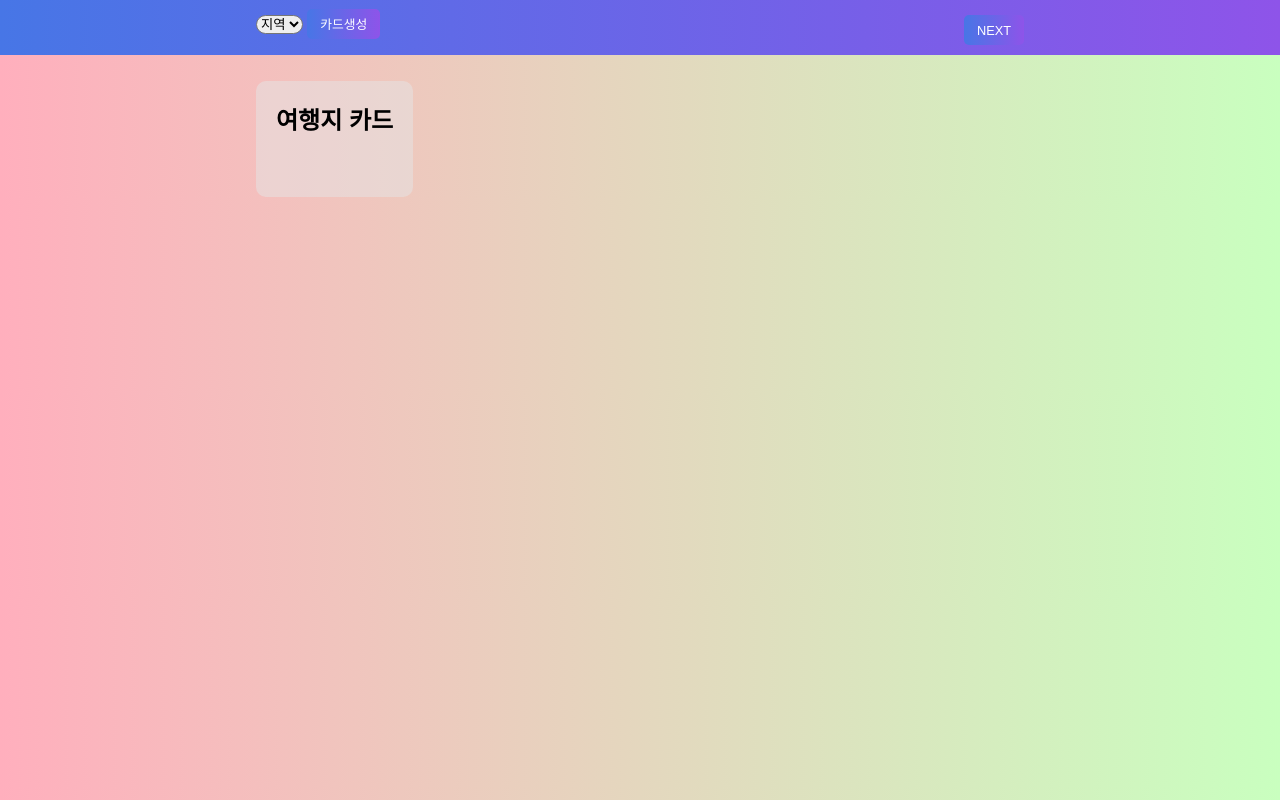
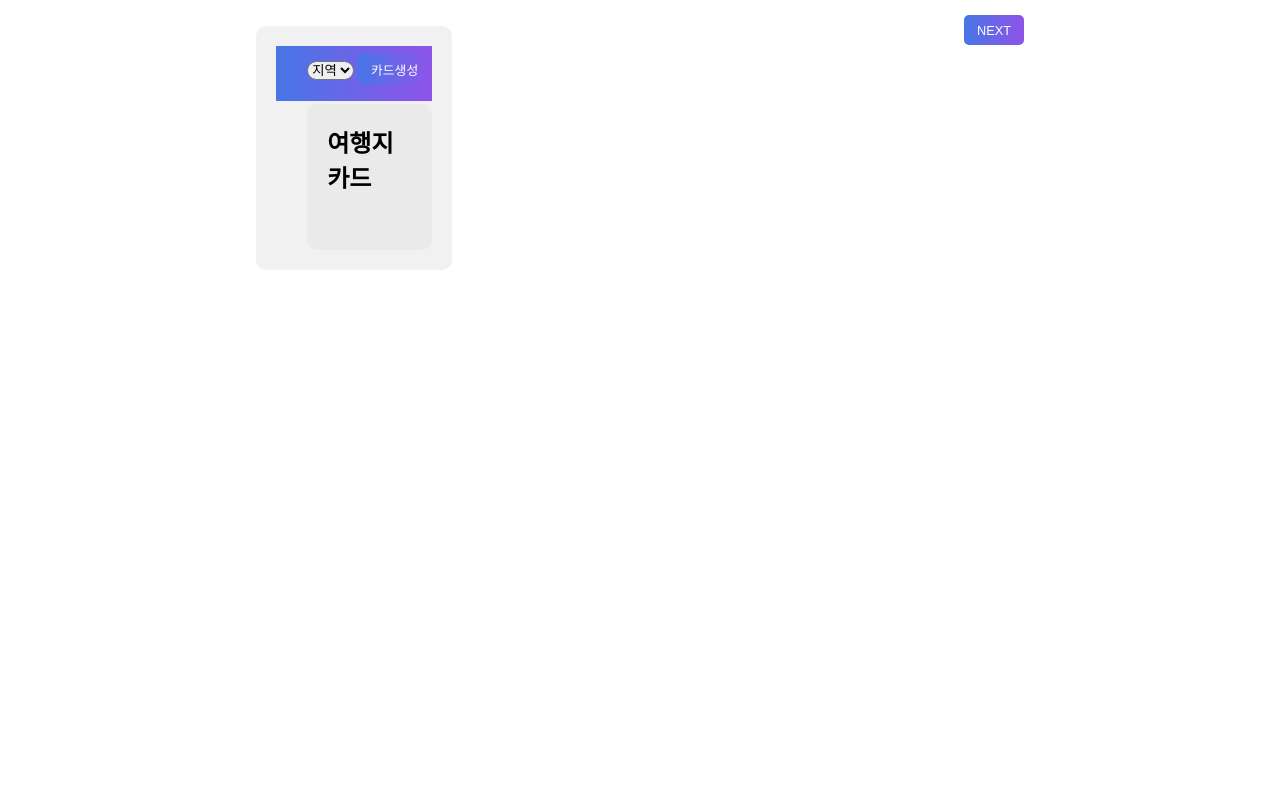
Before and after one commit to Tedhoon/Triphub_, a Django app: page /place_select/ in a window 1280 px wide. Run offline with Django 3.2, Linux system fonts and the light colour scheme.

Commit message:
add select_place

```diff
--- a/backend/src/Triphub_Place/templates/place_select.html
+++ b/backend/src/Triphub_Place/templates/place_select.html
@@ -1,26 +1,9 @@
-<!DOCTYPE html>
-<html lang="en">
-<head>
-    <meta charset="UTF-8">
-    <meta name="viewport" content="width=device-width, initial-scale=1.0">
-    <meta http-equiv="X-UA-Compatible" content="ie=edge">
-    <title>Document</title>
-
 
 
 <style>
-
-        @import url('https://fonts.googleapis.com/css?family=Nanum+Pen+Script&display=swap');
-
-
         body{
 
-            font-family: 'Nanum Pen Script', cursive;
-
-            background: rgba(201, 255, 191, 0.438);  /* fallback for old browsers */
-            background: -webkit-linear-gradient(to right, #FFAFBD, #C9FFBF);  /* Chrome 10-25, Safari 5.1-6 */
-            background: linear-gradient(to right, #FFAFBD, #C9FFBF); /* W3C, IE 10+/ Edge, Firefox 16+, Chrome 26+, Opera 12+, Safari 7+ */
-
+            background:#ffffff;
         }
         section{
             background-color: rgba(230, 228, 228, 0.522);
@@ -32,8 +15,6 @@
 
         }
 
-
-
         .card{
             text-align: center;
             font-weight: 500;
@@ -42,8 +23,6 @@
             padding :5px;
             color: white;
             border-radius: 5px;
-            box-shadow: 0px 2px 3px 2px rgba(95, 62, 62, 0.623);
-            background: linear-gradient(to left, #8E54E9, #4776E6);
             margin-right:10px;
         }
         .card:hover{
@@ -147,7 +126,7 @@
 </head>
 
 <body>
-
+<section id="right">
 <nav class="navbar">
 
     <form name="" action="{% url 'attraction' %}"  method="GET">
@@ -213,7 +192,7 @@
 
 </section>
 
-
+</section>
 
 
 
--- a/backend/src/Triphub_Room/templates/select.html
+++ b/backend/src/Triphub_Room/templates/select.html
@@ -5,10 +5,10 @@
     <!-- <link rel="stylesheet" href="{% static 'css/create.css' %}"> -->
 
     <!-- body -->
-    <h1>Select Room</h1>
     <h1>{{roomname}}</h1>
     {{ room.room_id }}
     {{ room.name }}
+    {% include 'place_select.html'%}
 
     <a href="{% url 'Room_loading'%}">Room_loading</a>
 {% endblock contents %}
```
